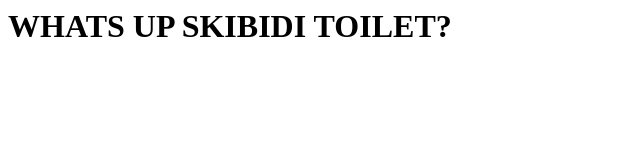
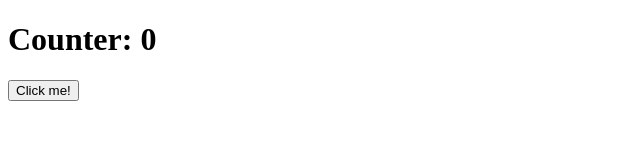
Before and after one commit to NewtonsWorkspace/skibidi-toilet.github.io, a plain HTML site: page index.html in a window 1280 px wide. Shown: the whole page, without its empty margins (0-640 px from the left). Drawn offline with Linux system fonts and the light colour scheme.

Commit message:
Update index.html

```diff
--- a/index.html
+++ b/index.html
@@ -1 +1,34 @@
-<h1>WHATS UP SKIBIDI TOILET?</h1>
+<!DOCTYPE html>
+<html lang="en">
+<head>
+  <meta charset="UTF-8">
+  <meta name="viewport" content="width=device-width, initial-scale=1.0">
+  <title>Counter Website</title>
+</head>
+<body>
+  <h1>Counter: <span id="counter">0</span></h1>
+  <button onclick="incrementCounter()">Click me!</button>
+
+  <script>
+    // Function to increment counter and save to localStorage
+    function incrementCounter() {
+      if (typeof(Storage) !== "undefined") {
+        let currentCount = localStorage.getItem("counter");
+        currentCount = currentCount ? parseInt(currentCount) + 1 : 1;
+        localStorage.setItem("counter", currentCount);
+        document.getElementById("counter").innerText = currentCount;
+      } else {
+        alert("Sorry, your browser does not support Web Storage...");
+      }
+    }
+
+    // Initialize counter on page load
+    window.onload = function() {
+      let storedCount = localStorage.getItem("counter");
+      if (storedCount) {
+        document.getElementById("counter").innerText = storedCount;
+      }
+    }
+  </script>
+</body>
+</html>
```
